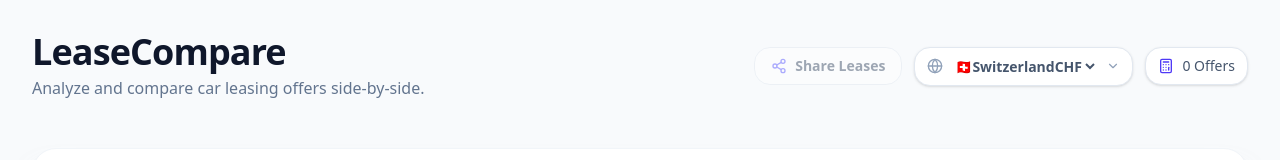
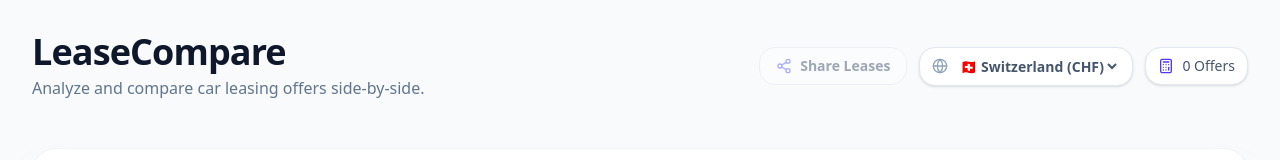
Before and after one commit to Dan6erbond/lease-compare, a React (Vite) app: page / in a window 1280 px wide. Shown: the top 160 px of the page. Built offline with nearby package versions, Linux system fonts and the light colour scheme.

Commit message:
Revert "feat: :lipstick: customize select using appearance and picker styling"
This reverts commit ecfe659719e7ee9f2be11131a40a5ceb1a31231b.

```diff
--- a/src/components/country-select.tsx
+++ b/src/components/country-select.tsx
@@ -1,6 +1,6 @@
 import { COUNTRIES, CURRENCY_STORAGE_KEY } from "../const";
-import { ChevronDown, Globe } from "lucide-react";
 
+import { Globe } from "lucide-react";
 import { useLocalStorage } from "usehooks-ts";
 
 export default function CountrySelect() {
@@ -12,46 +12,17 @@ export default function CountrySelect() {
   return (
     <div className="flex items-center gap-2 bg-white p-2 px-3 rounded-2xl shadow-sm border border-slate-200">
       <Globe className="text-slate-400" size={16} />
-
       <select
         value={countryCode}
         onChange={(e) => setCountryCode(e.target.value)}
-        className={`
-          /* 1. Trigger the customizable behavior */
-          [appearance:base-select]
-
-          /* 2. Style the dropdown (the 'popover') */
-          [&::picker(select)]:p-2
-          [&::picker(select)]:rounded-xl
-          [&::picker(select)]:border
-          [&::picker(select)]:border-slate-200
-          [&::picker(select)]:shadow-xl
-          [&::picker(select)]:bg-white
-
-          /* 3. Basic select styles */
-          bg-transparent border-none text-sm font-semibold text-slate-600 focus:ring-0 cursor-pointer outline-none
-        `}
+        className="bg-transparent border-none text-sm font-semibold text-slate-600 focus:ring-0 cursor-pointer outline-none"
       >
         {COUNTRIES.map((c) => (
-          <option
-            key={c.code}
-            value={c.code}
-            className="p-2 rounded-lg hover:bg-slate-100 checked:bg-blue-50 checked:text-blue-600"
-          >
-            <div className="flex items-center justify-between min-w-45 gap-4">
-              <div className="flex items-center gap-2">
-                <span>{c.flag}</span>
-                <span>{c.name}</span>
-              </div>
-              <span className="text-[10px] font-mono opacity-50 uppercase bg-slate-100 px-1 rounded">
-                {c.currency}
-              </span>
-            </div>
+          <option key={c.code} value={c.code}>
+            {c.flag} {c.name} ({c.currency})
           </option>
         ))}
       </select>
-
-      <ChevronDown className="text-slate-400" size={14} />
     </div>
   );
 }
```
